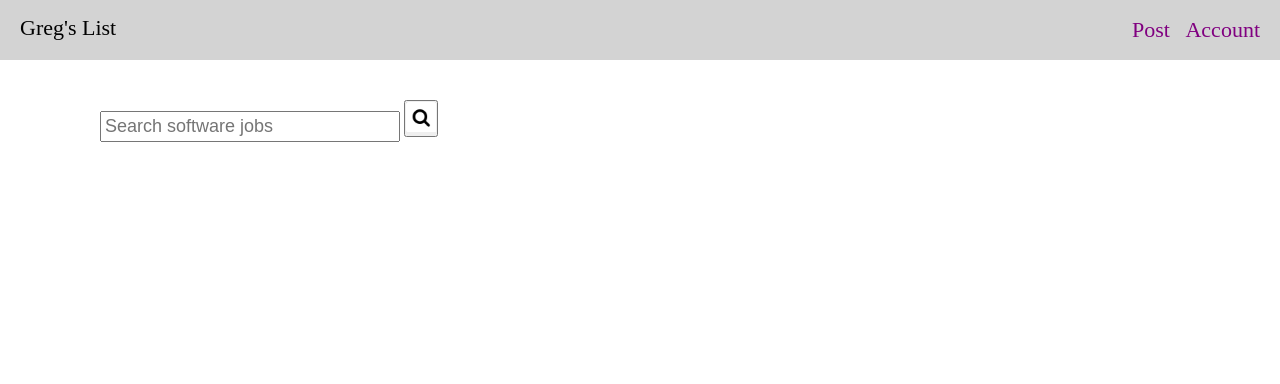
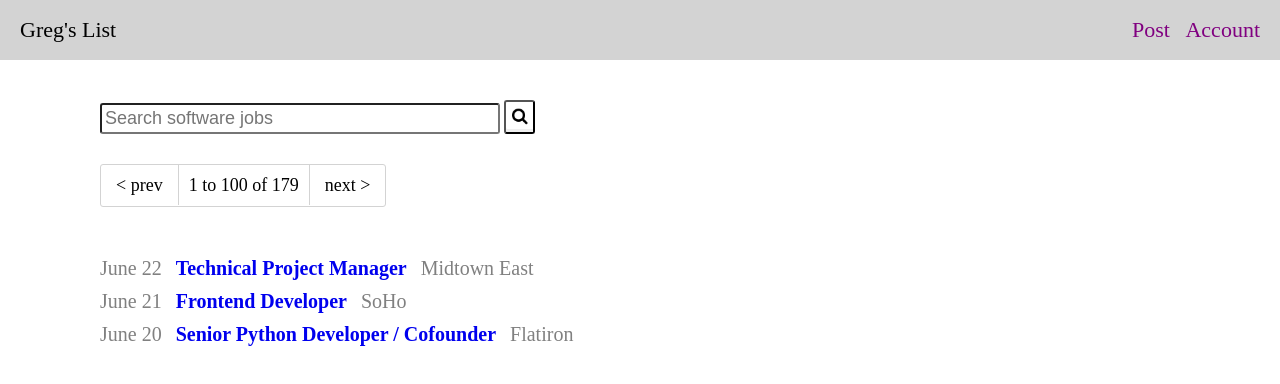
Before and after one commit to chocutt22/Gregs-List, a plain HTML site: page index.html in a window 1280 px wide. Drawn offline with Linux system fonts and the light colour scheme.

Commit message:
Finished Greg's List V1

```diff
--- a/index.html
+++ b/index.html
@@ -19,13 +19,34 @@
 	</nav>
 	<main>
 		<form class="search-box" action="/some-server-endpoint">
-		<input placeholder="Search software jobs" type="text" id="search">
-		<button type="submit" class="search-button"> <img src="magnifying-glass.png">
-		</button>
+			<input placeholder="Search software jobs" type="text" id="search">
+			<button type="submit" class="search-button"> <img src="magnifying-glass.png">
+			</button>
 		</form>
 
+		<section class="pages">
+			<a href="filler3.url" class="pages-button">&lt; prev</a>
+			<span class="pages-number">1 to 100 of 179</span>
+			<a href="filler4.url" class="pages-button">next &gt;</a>
+		</section>
 
+		<ul class ="listings">
+			<li>
+				<span class="date">June 22</span>
+				<a href="filler5.url" class="job">Technical Project Manager</a>
+				<span class="location">Midtown East</span>
+			</li>
+			<li>
+				<span class="date">June 21</span>
+				<a href="filler6.url" class="job">Frontend Developer</a>
+				<span class="location">SoHo</span>
+			</li>
+			<li>
+				<span class="date">June 20</span>
+				<a href="filler7.url" class="job">Senior Python Developer / Cofounder</a>
+				<span class="location">Flatiron</span>
+			</li>
+		</ul>
 	</main>
-
 </body>
 </html>
--- a/main.css
+++ b/main.css
@@ -10,7 +10,6 @@ nav {
 	width: 100%;
 	height: 60px;
 	font-size: 22px;
-	display: inline;
 	top: 0;
 	left: 0;
 	right: 0;
@@ -18,46 +17,102 @@ nav {
 
 .title {
 	padding-left: 20px;
-	padding-top: 15px;
+	float: left;
+    line-height: 60px;
 }
 
 .links {
-	position: relative;
-	top: -40%
+	float: right;
+	line-height: 60px;
+	list-style-type: none;
+ 	padding-right: 10px;
+ 	overflow: hidden;
 }
 
- ul {
- 	list-style-type: none;
- 	float: right;
- 	overflow: hidden;
- 	padding-right: 10px;
- }
-
-a {
+.links a {
  	color: purple;
  	text-decoration: none;
  }
 
- li {
+.links li {
  	display: inline;
  	margin-right: 10px;
  }
 
+ a:hover {
+ 	text-decoration: underline;
+ }
+
+
  .search-box {
  	margin-left: 100px;
  	margin-top: 100px;
-
 }
 
 .search-box input {
 	font-size: 18px;
-	width: 300px;
+	width: 400px;
 	padding: 3px;
+	border-radius: 3px;
 }
 
 .search-box button {
+	vertical-align: bottom;
+	border-radius: 3px;
 }
 
 button img {
-	width: 30px;
+	width: 27px;
+	height: 27px;
 }
+
+.pages {
+	display: inline-block;
+	margin-top: 30px;
+	margin-left: 100px;
+	font-size: 0px;
+	border: 1px solid #D3D3D3;
+	border-radius: 3px;
+}
+
+.pages-button{
+	font-size: 18px;
+	display: inline-block;
+	border-radius: 3px;
+	padding-top: 10px;
+	padding-bottom: 10px;
+	padding-left: 15px;
+	padding-right: 15px;
+	color: black;
+ 	text-decoration: none;
+}
+
+.pages-number {
+	font-size: 18px;
+	border-left: 1px solid #D3D3D3;
+	border-right: 1px solid #D3D3D3;
+	padding: 10px;
+}
+
+.listings {
+	margin-left: 100px;
+	padding-top: 50px;
+	list-style-type: none;
+}
+
+.date, .location {
+	color: grey;
+	font-size: 20px;
+}
+
+.job {
+	text-decoration: none;
+	font-size: 20px;
+	font-weight: bold;
+	margin-left: 10px;
+	margin-right: 10px;
+}
+
+.listings li {
+	padding-bottom: 10px;
+}
```
